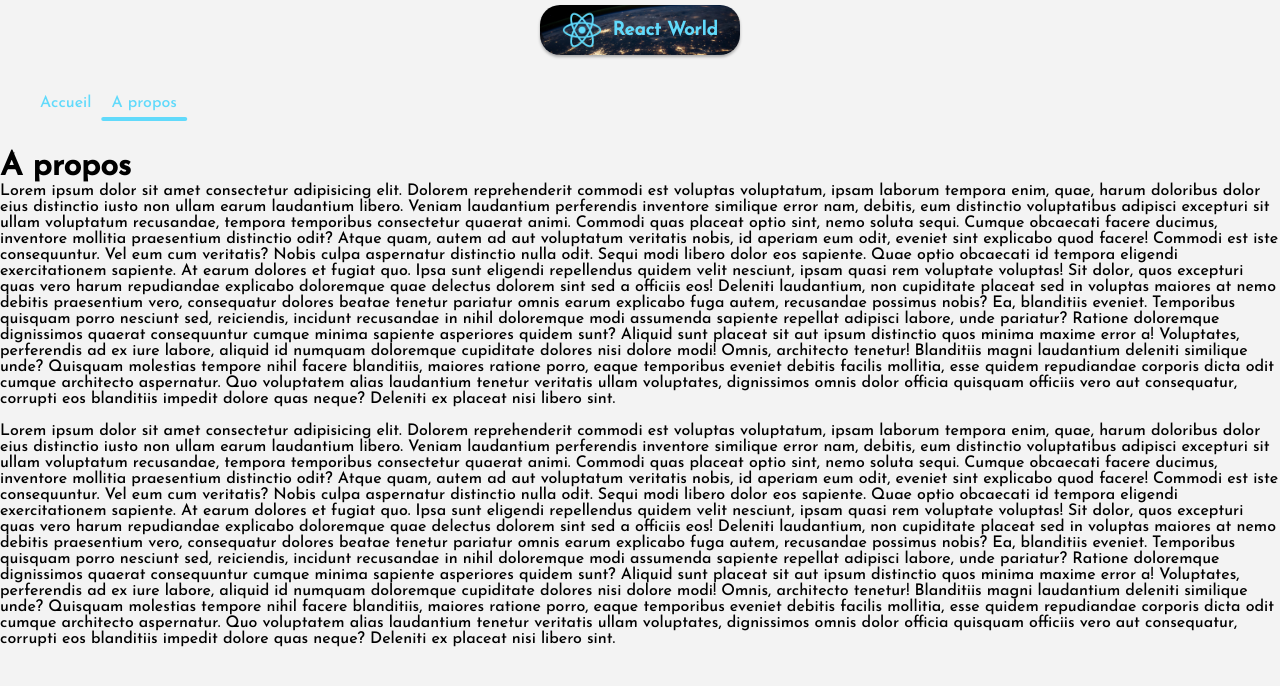
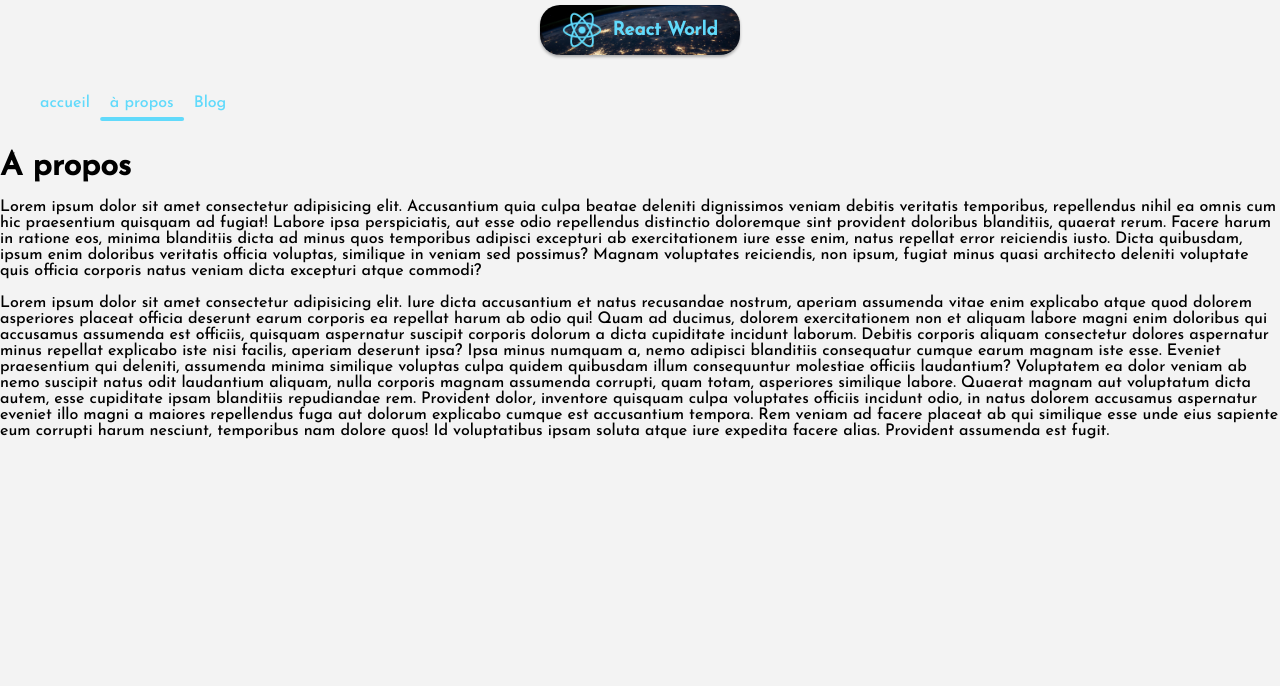
Before and after one commit to theo-m14/CoursReact-Countries, a React (Create React App) app: page /about in a window 1280 px wide. Shown: the top 686 px of the page. Built offline with nearby package versions, Linux system fonts and the light colour scheme.

Commit message:
ajout page blog et setup pour partie 2

```diff
--- a/src/App.js
+++ b/src/App.js
@@ -1,16 +1,18 @@
 import React from "react";
-import { BrowserRouter, Route, Routes } from "react-router-dom";
+import { BrowserRouter, Routes, Route } from "react-router-dom";
 import About from "./pages/About";
+import Blog from "./pages/Blog";
 import Home from "./pages/Home";
 
 const App = () => {
   return (
     <BrowserRouter>
       <Routes>
-        <Route path="/" element={<Home />}></Route>
-        <Route path="/about" element={<About />}></Route>
-        {/* le path * correspond au routes inconnu de celles déclarés au dessus */}
-        <Route path="*" element={<Home />}></Route>
+        <Route path="/" element={<Home />} />
+        <Route path="/about" element={<About />} />
+        <Route path="/blog" element={<Blog />} />
+        {/* path="*" fonctionne si jamais l'url ne correspond à rien de déclaré au dessus */}
+        <Route path="*" element={<Home />} />
       </Routes>
     </BrowserRouter>
   );
--- a/src/components/Card.js
+++ b/src/components/Card.js
@@ -5,12 +5,12 @@ const Card = ({ country }) => {
     <li className="card">
       <img
         src={country.flags.svg}
-        alt={"drapeau" + country.translations.fra.common}
+        alt={"drapeau " + country.translations.fra.common}
       />
       <div className="infos">
         <h2>{country.translations.fra.common}</h2>
         <h4>{country.capital}</h4>
-        <p>Pop. {country.population.toLocaleString()} </p>
+        <p>Pop. {country.population.toLocaleString()}</p>
       </div>
     </li>
   );
--- a/src/components/Logo.js
+++ b/src/components/Logo.js
@@ -3,7 +3,8 @@ import React from "react";
 const Logo = () => {
   return (
     <div className="logo">
-      <img src="./logo192.png" alt="logReact" />
+      {/* Les images importées depuis la balise IMG sont accessibles dans "public" */}
+      <img src="./logo192.png" alt="logo react" />
       <h3>React World</h3>
     </div>
   );
--- a/src/components/Navigation.js
+++ b/src/components/Navigation.js
@@ -6,13 +6,19 @@ const Navigation = () => {
     <div className="navigation">
       <ul>
         <NavLink to="/" className={(nav) => (nav.isActive ? "nav-active" : "")}>
-          <li>Accueil</li>
+          <li>accueil</li>
         </NavLink>
         <NavLink
           to="/about"
           className={(nav) => (nav.isActive ? "nav-active" : "")}
         >
-          <li>A propos</li>
+          <li>à propos</li>
+        </NavLink>
+        <NavLink
+          to="/blog"
+          className={(nav) => (nav.isActive ? "nav-active" : "")}
+        >
+          <li>Blog</li>
         </NavLink>
       </ul>
     </div>
--- a/src/pages/About.js
+++ b/src/pages/About.js
@@ -8,78 +8,44 @@ const About = () => {
       <Logo />
       <Navigation />
       <h1>A propos</h1>
+      <br />
       <p>
-        Lorem ipsum dolor sit amet consectetur adipisicing elit. Dolorem
-        reprehenderit commodi est voluptas voluptatum, ipsam laborum tempora
-        enim, quae, harum doloribus dolor eius distinctio iusto non ullam earum
-        laudantium libero. Veniam laudantium perferendis inventore similique
-        error nam, debitis, eum distinctio voluptatibus adipisci excepturi sit
-        ullam voluptatum recusandae, tempora temporibus consectetur quaerat
-        animi. Commodi quas placeat optio sint, nemo soluta sequi. Cumque
-        obcaecati facere ducimus, inventore mollitia praesentium distinctio
-        odit? Atque quam, autem ad aut voluptatum veritatis nobis, id aperiam
-        eum odit, eveniet sint explicabo quod facere! Commodi est iste
-        consequuntur. Vel eum cum veritatis? Nobis culpa aspernatur distinctio
-        nulla odit. Sequi modi libero dolor eos sapiente. Quae optio obcaecati
-        id tempora eligendi exercitationem sapiente. At earum dolores et fugiat
-        quo. Ipsa sunt eligendi repellendus quidem velit nesciunt, ipsam quasi
-        rem voluptate voluptas! Sit dolor, quos excepturi quas vero harum
-        repudiandae explicabo doloremque quae delectus dolorem sint sed a
-        officiis eos! Deleniti laudantium, non cupiditate placeat sed in
-        voluptas maiores at nemo debitis praesentium vero, consequatur dolores
-        beatae tenetur pariatur omnis earum explicabo fuga autem, recusandae
-        possimus nobis? Ea, blanditiis eveniet. Temporibus quisquam porro
-        nesciunt sed, reiciendis, incidunt recusandae in nihil doloremque modi
-        assumenda sapiente repellat adipisci labore, unde pariatur? Ratione
-        doloremque dignissimos quaerat consequuntur cumque minima sapiente
-        asperiores quidem sunt? Aliquid sunt placeat sit aut ipsum distinctio
-        quos minima maxime error a! Voluptates, perferendis ad ex iure labore,
-        aliquid id numquam doloremque cupiditate dolores nisi dolore modi!
-        Omnis, architecto tenetur! Blanditiis magni laudantium deleniti
-        similique unde? Quisquam molestias tempore nihil facere blanditiis,
-        maiores ratione porro, eaque temporibus eveniet debitis facilis
-        mollitia, esse quidem repudiandae corporis dicta odit cumque architecto
-        aspernatur. Quo voluptatem alias laudantium tenetur veritatis ullam
-        voluptates, dignissimos omnis dolor officia quisquam officiis vero aut
-        consequatur, corrupti eos blanditiis impedit dolore quas neque? Deleniti
-        ex placeat nisi libero sint.
+        Lorem ipsum dolor sit amet consectetur adipisicing elit. Accusantium
+        quia culpa beatae deleniti dignissimos veniam debitis veritatis
+        temporibus, repellendus nihil ea omnis cum hic praesentium quisquam ad
+        fugiat! Labore ipsa perspiciatis, aut esse odio repellendus distinctio
+        doloremque sint provident doloribus blanditiis, quaerat rerum. Facere
+        harum in ratione eos, minima blanditiis dicta ad minus quos temporibus
+        adipisci excepturi ab exercitationem iure esse enim, natus repellat
+        error reiciendis iusto. Dicta quibusdam, ipsum enim doloribus veritatis
+        officia voluptas, similique in veniam sed possimus? Magnam voluptates
+        reiciendis, non ipsum, fugiat minus quasi architecto deleniti voluptate
+        quis officia corporis natus veniam dicta excepturi atque commodi?
       </p>
       <br />
       <p>
-        Lorem ipsum dolor sit amet consectetur adipisicing elit. Dolorem
-        reprehenderit commodi est voluptas voluptatum, ipsam laborum tempora
-        enim, quae, harum doloribus dolor eius distinctio iusto non ullam earum
-        laudantium libero. Veniam laudantium perferendis inventore similique
-        error nam, debitis, eum distinctio voluptatibus adipisci excepturi sit
-        ullam voluptatum recusandae, tempora temporibus consectetur quaerat
-        animi. Commodi quas placeat optio sint, nemo soluta sequi. Cumque
-        obcaecati facere ducimus, inventore mollitia praesentium distinctio
-        odit? Atque quam, autem ad aut voluptatum veritatis nobis, id aperiam
-        eum odit, eveniet sint explicabo quod facere! Commodi est iste
-        consequuntur. Vel eum cum veritatis? Nobis culpa aspernatur distinctio
-        nulla odit. Sequi modi libero dolor eos sapiente. Quae optio obcaecati
-        id tempora eligendi exercitationem sapiente. At earum dolores et fugiat
-        quo. Ipsa sunt eligendi repellendus quidem velit nesciunt, ipsam quasi
-        rem voluptate voluptas! Sit dolor, quos excepturi quas vero harum
-        repudiandae explicabo doloremque quae delectus dolorem sint sed a
-        officiis eos! Deleniti laudantium, non cupiditate placeat sed in
-        voluptas maiores at nemo debitis praesentium vero, consequatur dolores
-        beatae tenetur pariatur omnis earum explicabo fuga autem, recusandae
-        possimus nobis? Ea, blanditiis eveniet. Temporibus quisquam porro
-        nesciunt sed, reiciendis, incidunt recusandae in nihil doloremque modi
-        assumenda sapiente repellat adipisci labore, unde pariatur? Ratione
-        doloremque dignissimos quaerat consequuntur cumque minima sapiente
-        asperiores quidem sunt? Aliquid sunt placeat sit aut ipsum distinctio
-        quos minima maxime error a! Voluptates, perferendis ad ex iure labore,
-        aliquid id numquam doloremque cupiditate dolores nisi dolore modi!
-        Omnis, architecto tenetur! Blanditiis magni laudantium deleniti
-        similique unde? Quisquam molestias tempore nihil facere blanditiis,
-        maiores ratione porro, eaque temporibus eveniet debitis facilis
-        mollitia, esse quidem repudiandae corporis dicta odit cumque architecto
-        aspernatur. Quo voluptatem alias laudantium tenetur veritatis ullam
-        voluptates, dignissimos omnis dolor officia quisquam officiis vero aut
-        consequatur, corrupti eos blanditiis impedit dolore quas neque? Deleniti
-        ex placeat nisi libero sint.
+        Lorem ipsum dolor sit amet consectetur adipisicing elit. Iure dicta
+        accusantium et natus recusandae nostrum, aperiam assumenda vitae enim
+        explicabo atque quod dolorem asperiores placeat officia deserunt earum
+        corporis ea repellat harum ab odio qui! Quam ad ducimus, dolorem
+        exercitationem non et aliquam labore magni enim doloribus qui accusamus
+        assumenda est officiis, quisquam aspernatur suscipit corporis dolorum a
+        dicta cupiditate incidunt laborum. Debitis corporis aliquam consectetur
+        dolores aspernatur minus repellat explicabo iste nisi facilis, aperiam
+        deserunt ipsa? Ipsa minus numquam a, nemo adipisci blanditiis
+        consequatur cumque earum magnam iste esse. Eveniet praesentium qui
+        deleniti, assumenda minima similique voluptas culpa quidem quibusdam
+        illum consequuntur molestiae officiis laudantium? Voluptatem ea dolor
+        veniam ab nemo suscipit natus odit laudantium aliquam, nulla corporis
+        magnam assumenda corrupti, quam totam, asperiores similique labore.
+        Quaerat magnam aut voluptatum dicta autem, esse cupiditate ipsam
+        blanditiis repudiandae rem. Provident dolor, inventore quisquam culpa
+        voluptates officiis incidunt odio, in natus dolorem accusamus aspernatur
+        eveniet illo magni a maiores repellendus fuga aut dolorum explicabo
+        cumque est accusantium tempora. Rem veniam ad facere placeat ab qui
+        similique esse unde eius sapiente eum corrupti harum nesciunt,
+        temporibus nam dolore quos! Id voluptatibus ipsam soluta atque iure
+        expedita facere alias. Provident assumenda est fugit.
       </p>
     </div>
   );
--- /dev/null
+++ b/src/pages/Blog.js
@@ -0,0 +1,20 @@
+import React from "react";
+import Logo from "../components/Logo";
+import Navigation from "../components/Navigation";
+
+const Blog = () => {
+  return (
+    <div className="blog-container">
+      <Logo />
+      <Navigation />
+      <h1>Blog</h1>
+      <form>
+        <input type="text" name="" id="" placeholder="Nom" />
+        <textarea placeholder="Message"></textarea>
+        <input type="submit" value="Envoyer" />
+      </form>
+    </div>
+  );
+};
+
+export default Blog;
--- a/src/styles/index.scss
+++ b/src/styles/index.scss
@@ -3,3 +3,4 @@
 @import "./components/logo";
 @import "./components/countries";
 @import "./components/card";
+@import "./pages/blog";
--- /dev/null
+++ b/src/styles/pages/_blog.scss
@@ -0,0 +1,43 @@
+.blog-container {
+  h1 {
+    text-align: center;
+    margin-bottom: 10px;
+  }
+  form {
+    display: grid;
+    min-width: 400px;
+    text-align: center;
+    width: 50%;
+    max-width: 600px;
+    margin: 0 auto;
+
+    input,
+    textarea {
+      margin: 5px 0;
+      padding: 5px;
+      border-radius: 5px;
+      border: 1px solid $color-1;
+      resize: none;
+      box-shadow: 0 2px 6px rgba(0, 0, 0, 0.05);
+    }
+    textarea {
+      height: 80px;
+    }
+    p {
+      font-size: 0.8rem;
+      color: red;
+    }
+    input[type="submit"] {
+      width: 200px;
+      margin-left: auto;
+      cursor: pointer;
+      transition: 0.4s;
+      background: $color-1;
+
+      &:hover {
+        background: $color-3;
+        color: white;
+      }
+    }
+  }
+}
```
Also changed, not shown: public/index.html (+7 -30 lines), src/assets/db.json (added, +22 -0 lines), src/components/Countries.js (+15 -24 lines), src/styles/components/_article.scss (added, +44 -0 lines), src/assets/fonts/img/main.jpg (added).
